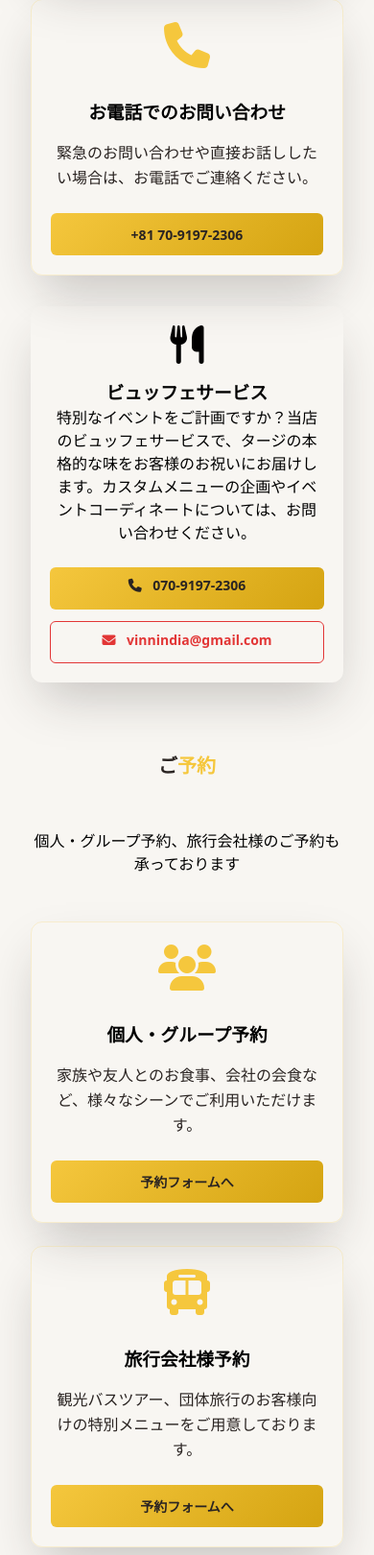
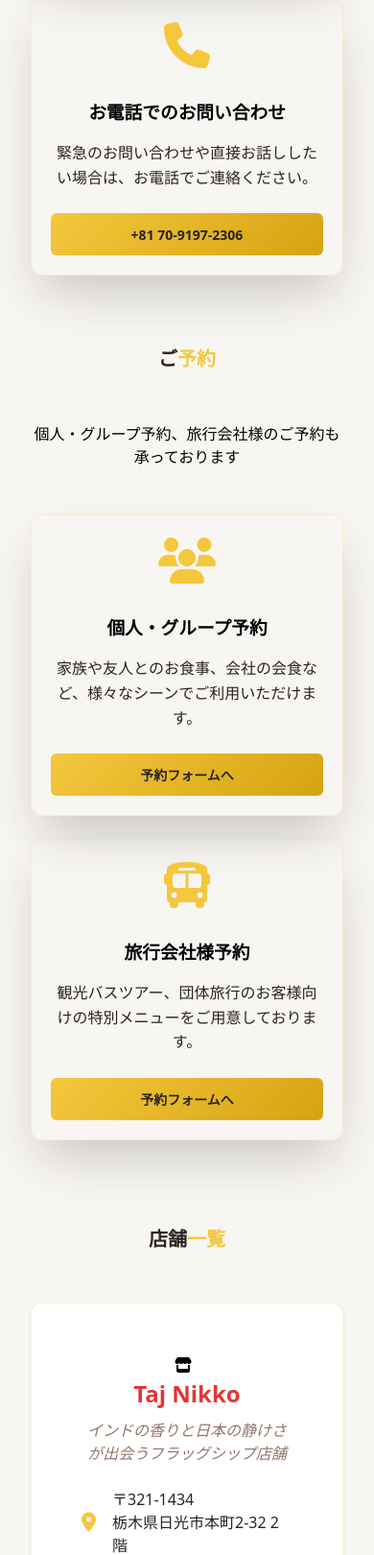
Before and after one commit to aakashmehra/taj-homepage, a Flask app: page /contact in a window 390 px wide. Shown: the part 1396-3016 px from the top of the page at 96% size. Run offline with Flask 3, Linux system fonts and the light colour scheme.

```diff
--- a/templates/main-contact.html
+++ b/templates/main-contact.html
@@ -310,36 +310,6 @@
             <a href="tel:+81-70-9197-2306" class="btn btn-location-primary">+81 70-9197-2306</a>
         </div>
     </div>
-
-    <div class="social-section-wrapper">
-        <div class="social-section-card">
-            <div class="icon-wrapper">
-                <i class="fas fa-utensils"></i>
-            </div>
-            <h3>
-                {% if lang == 'jp' %}
-                    ビュッフェサービス
-                {% else %}
-                    Buffet Service
-                {% endif %}
-            </h3>
-            <p>
-                {% if lang == 'jp' %}
-                    特別なイベントをご計画ですか？当店のビュッフェサービスで、タージの本格的な味をお客様のお祝いにお届けします。カスタムメニューの企画やイベントコーディネートについては、お問い合わせください。
-                {% else %}
-                    Planning a special event? Our buffet service brings the authentic taste of Taj to your celebrations. Contact us for custom menu planning and event coordination.
-                {% endif %}
-            </p>
-            <div style="margin-top: 1.5rem;">
-                <a href="tel:070-9197-2306" class="btn btn-location-primary" style="margin-bottom: 0.75rem; display: block;">
-                    <i class="fas fa-phone" style="margin-right: 0.5rem;"></i> 070-9197-2306
-                </a>
-                <a href="mailto:vinnindia@gmail.com" class="btn btn-location-outline" style="display: block;">
-                    <i class="fas fa-envelope" style="margin-right: 0.5rem;"></i> vinnindia@gmail.com
-                </a>
-            </div>
-        </div>
-    </div>
 </div>
 
 <!-- Reservations Section -->
```
Also changed, not shown: templates/index.html (+0 -16 lines).
